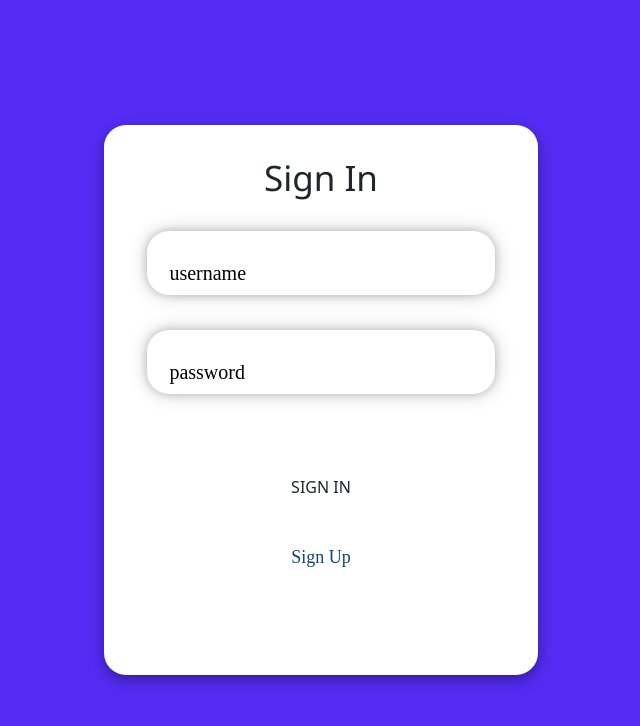
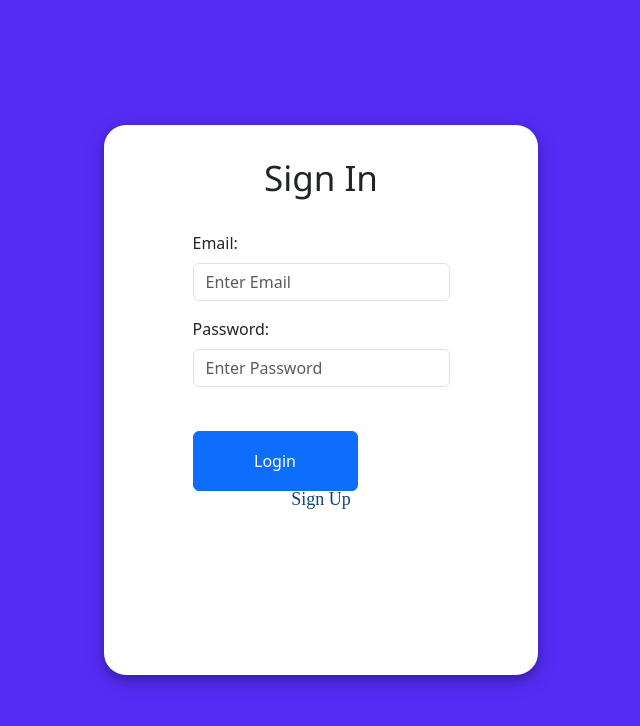
Before and after one commit to gopinathsjsu/team-project-the-g-o-a-ts, a React (Create React App) app in the folder client/: page /login in a window 1280 px wide. Shown: the top 726 px of the page, without its empty margins (319-959 px from the left). Built offline with nearby package versions, Linux system fonts and the light colour scheme.

Commit message:
Added login system (#13)

```diff
--- a/client/src/components/Login.js
+++ b/client/src/components/Login.js
@@ -1,79 +1,78 @@
 import React, { useState } from 'react';
-import { Link } from 'react-router-dom';
-import md5 from 'md5';
+import { Link } from "react-router-dom";
 import "./login.css";
 
+import Form from "react-bootstrap/Form";
+import Button from "react-bootstrap/Button";
+import Container from "react-bootstrap/Container";
+import Row from "react-bootstrap/Row";
+import apiClient from "../api-client/apiClient";
+import { CanceledError } from "axios";
+import { useNavigate } from "react-router-dom";
+
 const Login = () => {
-  const [username, setUsername] = useState('username');
-  const [password, setPassword] = useState('password');
+  function sleep(ms) {
+    return new Promise((resolve) => setTimeout(resolve, ms));
+  }
+  const [showSuccess, setShowSuccess] = useState(false);
+  const navigate = useNavigate();
+  const submitUser = async (e) => {
+    e.preventDefault();
+    let loggedIn = false;
+    await apiClient
+      .post("/users/login", {
+        email: e.target[0].value,
+        password: e.target[1].value,
+      })
+      .then(() => {
+        loggedIn = true;
+      })
+      .catch((err) => {
+        if (err instanceof CanceledError) return;
+        console.log(err.message);
+        alert("Failed to login to user, check your information!");
+      });
 
-  const handleInputChange = (event) => {
-    const target = event.target;
-    let value = event.target.value;
-    const name = target.name;
-
-    if (target.name === "password") {
-      document.getElementById(name).type = "password";
-      value = md5(event.target.value);
+    if (loggedIn) {
+      console.log("Logged in User");
+      setShowSuccess(true);
+      await sleep(1750);
+      navigate("/");
     }
-
-    if (name === "username") {
-      setUsername(value);
-    } else if (name === "password") {
-      setPassword(value);
-    }
-
-    document.getElementById(name).style.fontFamily = "Montserrat black";
-  }
-
-  const setEmptyValue = (event) => {
-    const name = event.target.name
-    document.getElementById(name).value = "";
-  }
-
-  const handleSubmit = (event) => {
-    // Handle form submission logic
-    event.preventDefault();
-    // Add your logic here
-  }
+  };
 
   return (
     <div className="login-page">
-    <div className="login-container">
-      <h4 id="login-title">Sign In</h4>
-      <form onSubmit={handleSubmit} className="login-form">
-        <div className="text-area">
-          <input
-            type="text"
-            id="username"
-            name="username"
-            value={username}
-            onChange={handleInputChange}
-            onFocus={setEmptyValue}
-            className="text-input"
-          />
-        </div>
-        <div className="text-area">
-          <input
-            type="text"
-            id="password"
-            name="password"
-            value={password}
-            onChange={handleInputChange}
-            onFocus={setEmptyValue}
-            className="text-input"
-          />
-        </div>
-        <input
-          type="submit"
-          value="SIGN IN"
-          className="btn"
-        />
-      </form>
-      <Link to="/signup" className="signup-link">Sign Up</Link>
+      <div className="login-container">
+        <h4 id="login-title">Sign In</h4>
+        <Form onSubmit={submitUser}>
+          <Form.Group className="mb-3" controlId="formEmail">
+            <Form.Label>Email:</Form.Label>
+            <Form.Control type="email" placeholder="Enter Email" />
+          </Form.Group>
+
+          <Form.Group className="mb-3" controlId="formPassword">
+            <Form.Label>Password:</Form.Label>
+            <Form.Control type="password" placeholder="Enter Password" />
+          </Form.Group>
+
+          {showSuccess ? (
+            <Button variant="success" disabled>
+              Logged In!
+            </Button>
+          ) : (
+            <Button variant="primary" type="submit">
+              Login
+            </Button>
+          )}
+        </Form>
+
+        <Link to="/signup" className="signup-link">
+          Sign Up
+        </Link>
+      </div>
     </div>
-    </div>
-  )
-}
+  );
+};
 
 export default Login;
--- a/client/src/components/Signup.js
+++ b/client/src/components/Signup.js
@@ -21,6 +21,7 @@ const Signup = () => {
   const navigate = useNavigate();
   const submitUser = async (e) => {
     e.preventDefault();
+    let signedUp = false;
     await apiClient
       .post("/users/register", {
         // signal: controller.signal,
@@ -29,15 +30,20 @@ const Signup = () => {
         password: e.target[2].value,
         role: "Member",
       })
+      .then(() => {
+        signedUp = true;
+      })
       .catch((err) => {
         if (err instanceof CanceledError) return;
         console.log(err.message);
         alert("Failed to create user, check if you already have an account!");
       });
-    console.log("Added User");
-    setShowSuccess(true);
-    await sleep(1750);
-    navigate("/");
+    if (signedUp) {
+      console.log("Added User");
+      setShowSuccess(true);
+      await sleep(1750);
+      navigate("/");
+    }
   };
 
   return (
```
Also changed, not shown: 1 other file (tests, documents, lock files or other folders).
